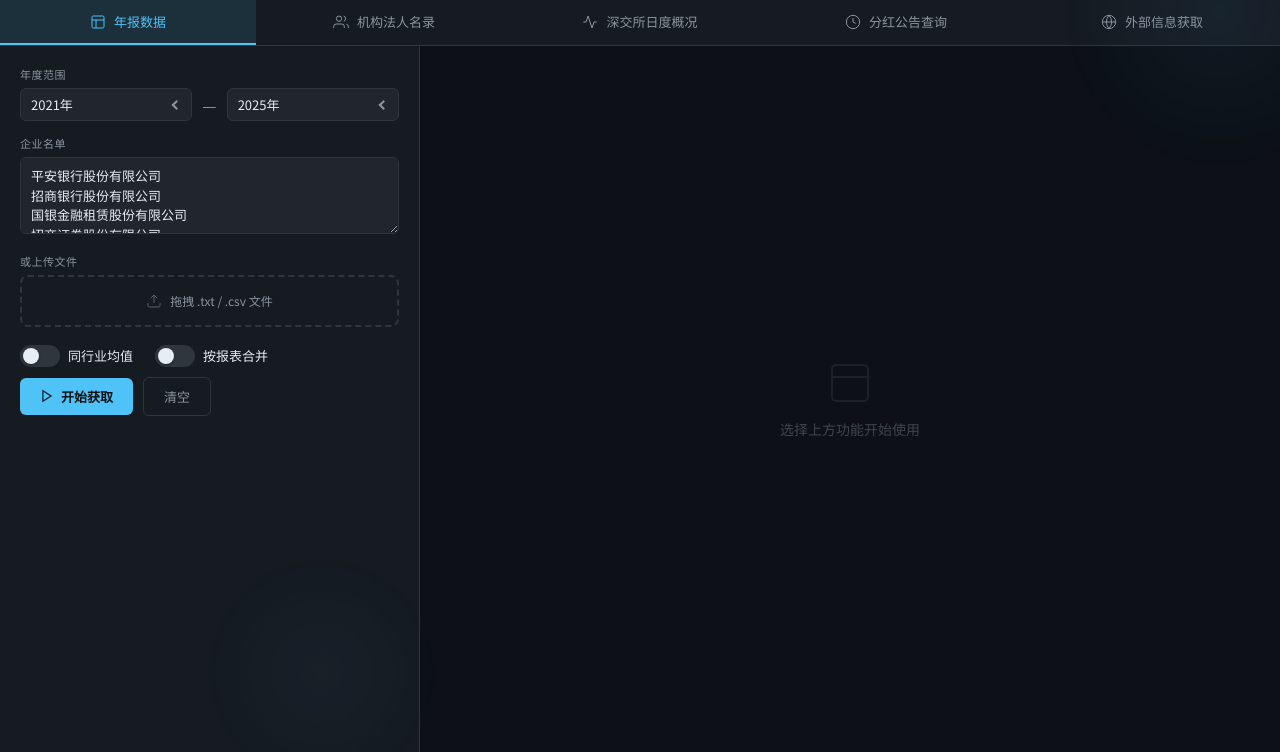
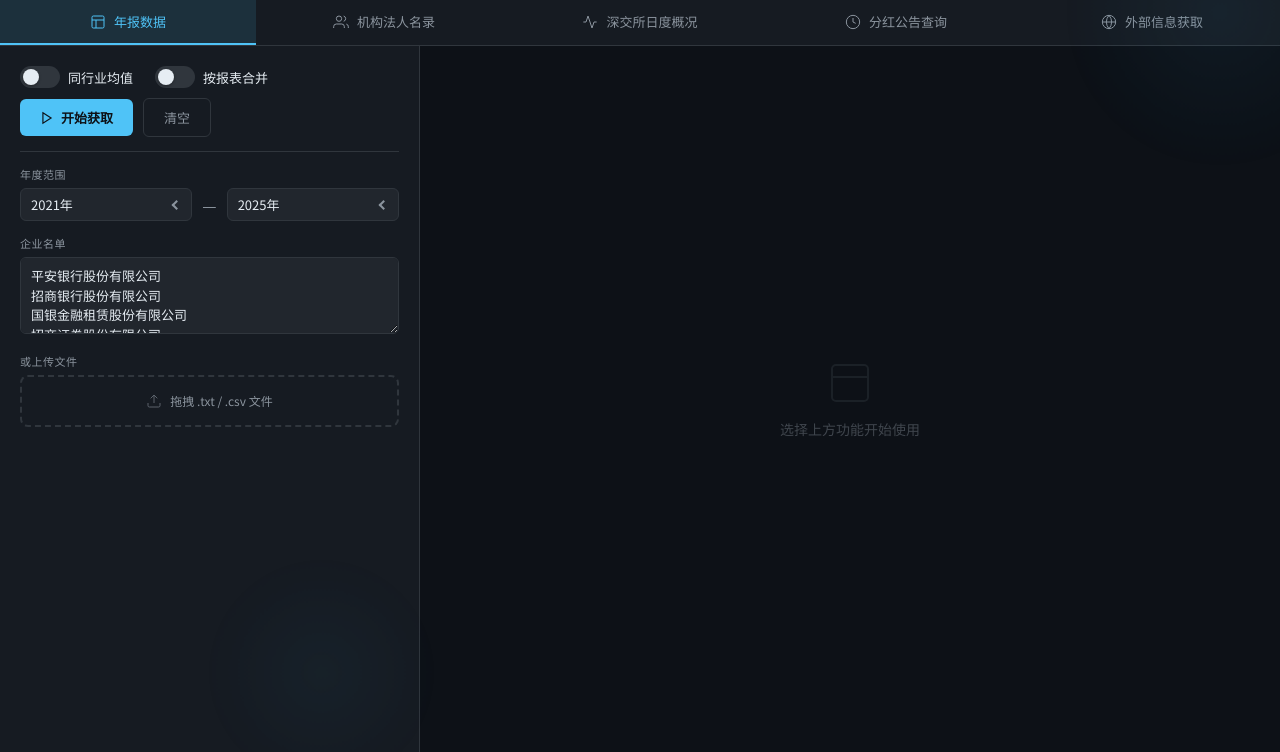
Before and after one commit to RainArrowL/szsw-f3-ai-project, a Flask app: page / in a window 1280 px wide. Shown: the part 48-800 px from the top of the page. Run offline with Flask 3, Linux system fonts and the light colour scheme.

Commit message:
fix: 按钮移至参数区顶部，开关纵向排列，修复重复CSS
- form-actions 使用 order:-1 置顶，加底部边框分割线
- 所有功能「开始获取」按钮统一在参数区最顶部同一位置
- 机构名录/外部信息的开关改为纵向排列 (flex-direction: column)
- 删除重复的 .form-actions 定义

```diff
--- a/web/static/css/style.css
+++ b/web/static/css/style.css
@@ -157,6 +157,14 @@ body {
     display: flex;
     flex-direction: column;
     gap: 14px;
+}
+
+.form-actions {
+    order: -1;
+    display: flex; align-items: center; gap: 10px;
+    padding-bottom: 14px;
+    border-bottom: 1px solid var(--border);
+    flex-wrap: wrap;
 }
 
 .form-group {
@@ -326,7 +334,7 @@ textarea::placeholder { color: var(--text-secondary); opacity: 0.6; }
 }
 
 .toggle-row {
-    display: flex; flex-wrap: wrap; gap: 12px;
+    display: flex; flex-direction: column; gap: 8px;
 }
 
 .toggle-inline-vertical {
@@ -347,11 +355,6 @@ textarea::placeholder { color: var(--text-secondary); opacity: 0.6; }
 }
 
 /* ========== 按钮 ========== */
-.form-actions {
-    display: flex; align-items: center; gap: 10px;
-    padding-top: 4px; flex-wrap: wrap;
-}
-
 .btn-primary {
     display: inline-flex; align-items: center; gap: 7px;
     padding: 9px 20px;
```
